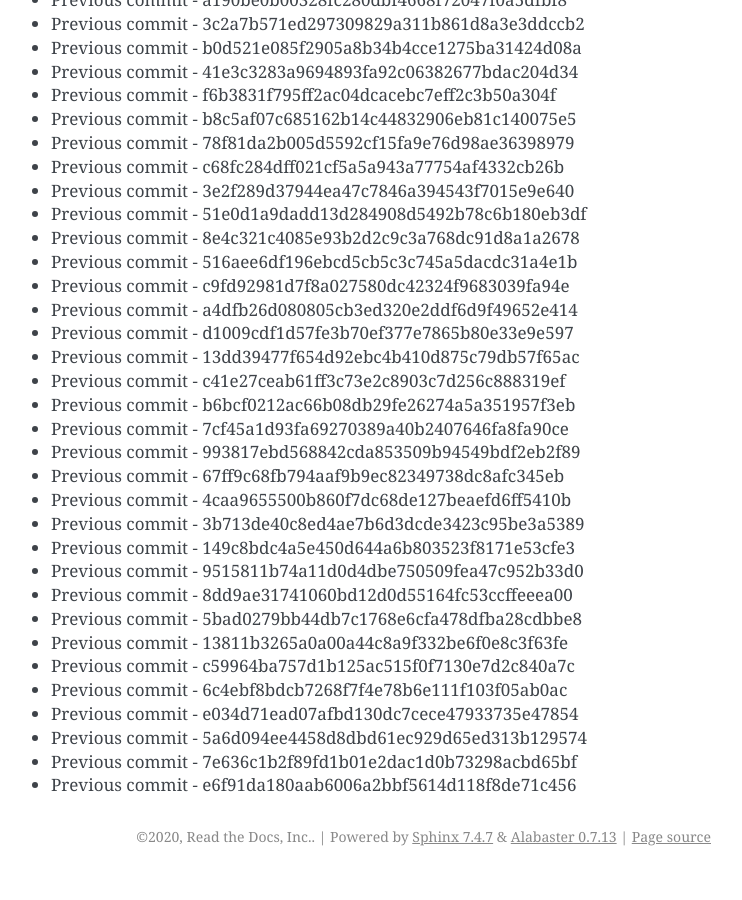
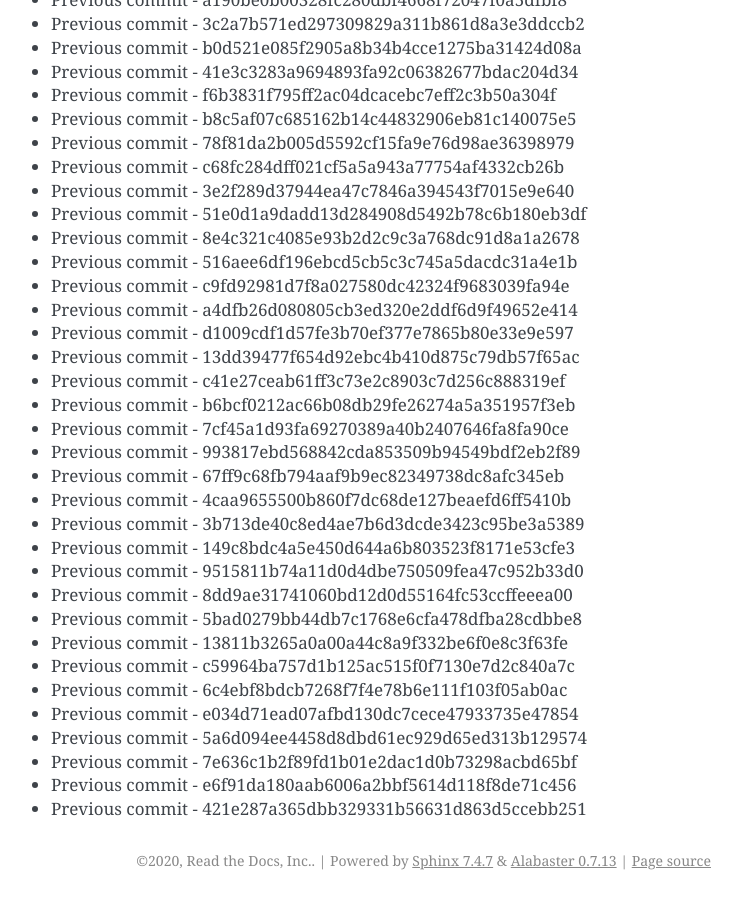
Before and after one commit to readthedocs/rtd-git-stresstest, a Sphinx documentation site: the page built from docs/updates.rst, in a window 1280 px wide and 900 px high, scrolled down 42990 px. Shown: the whole window, without its empty margins (399-1141 px from the left). Built offline with Sphinx 7.4.7, drawn with Linux system fonts in a browser that asks for light colours; before the commit the page ends 43866 px from its top, so only the background shows below that.

Commit message:
Generating commit from previous: 421e287a365dbb329331b56631d863d5ccebb251

```diff
--- a/docs/updates.rst
+++ b/docs/updates.rst
@@ -1838,3 +1838,4 @@ It can be tested for any performance characteristics.
 * Previous commit - 5a6d094ee4458d8dbd61ec929d65ed313b129574
 * Previous commit - 7e636c1b2f89fd1b01e2dac1d0b73298acbd65bf
 * Previous commit - e6f91da180aab6006a2bbf5614d118f8de71c456
+* Previous commit - 421e287a365dbb329331b56631d863d5ccebb251
```
